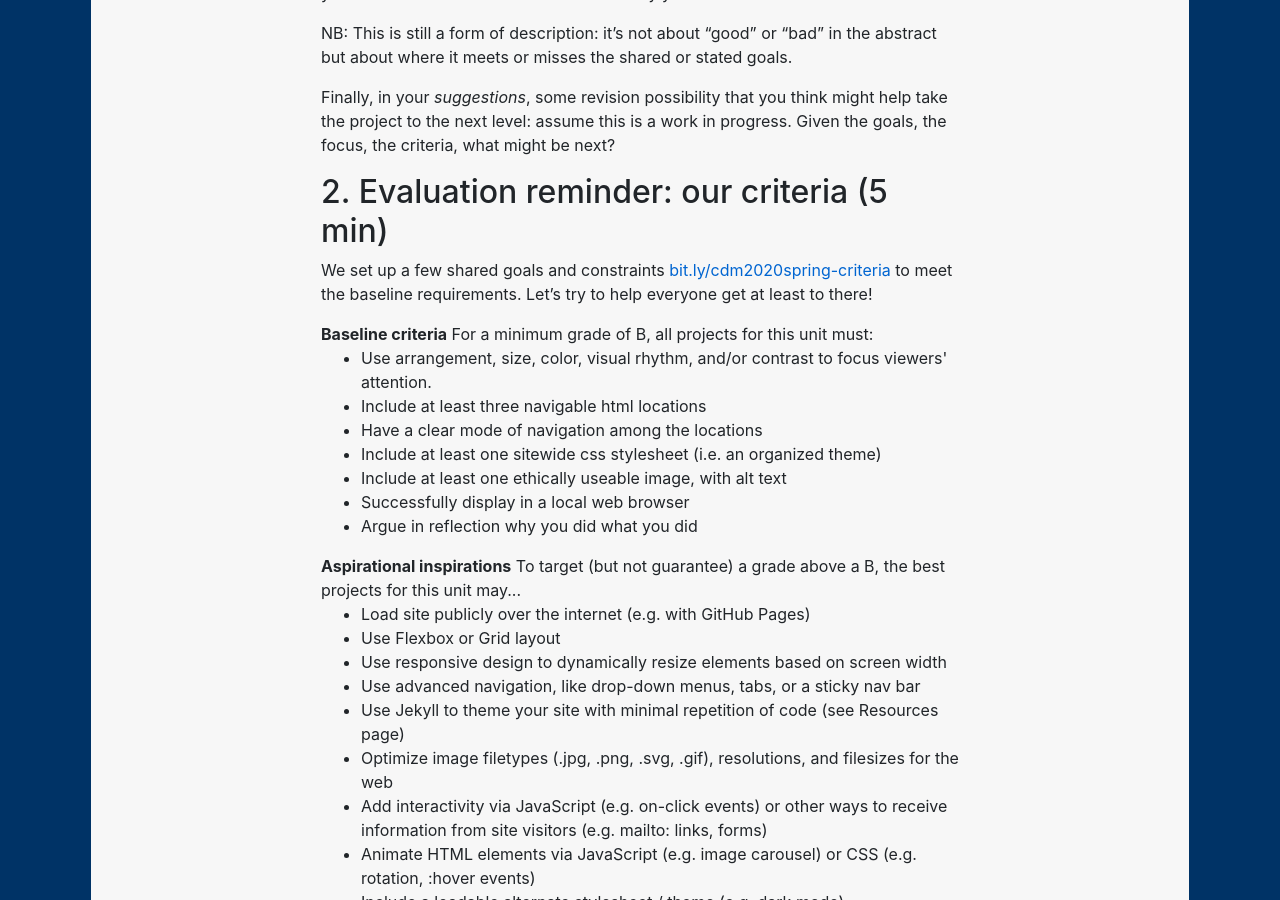
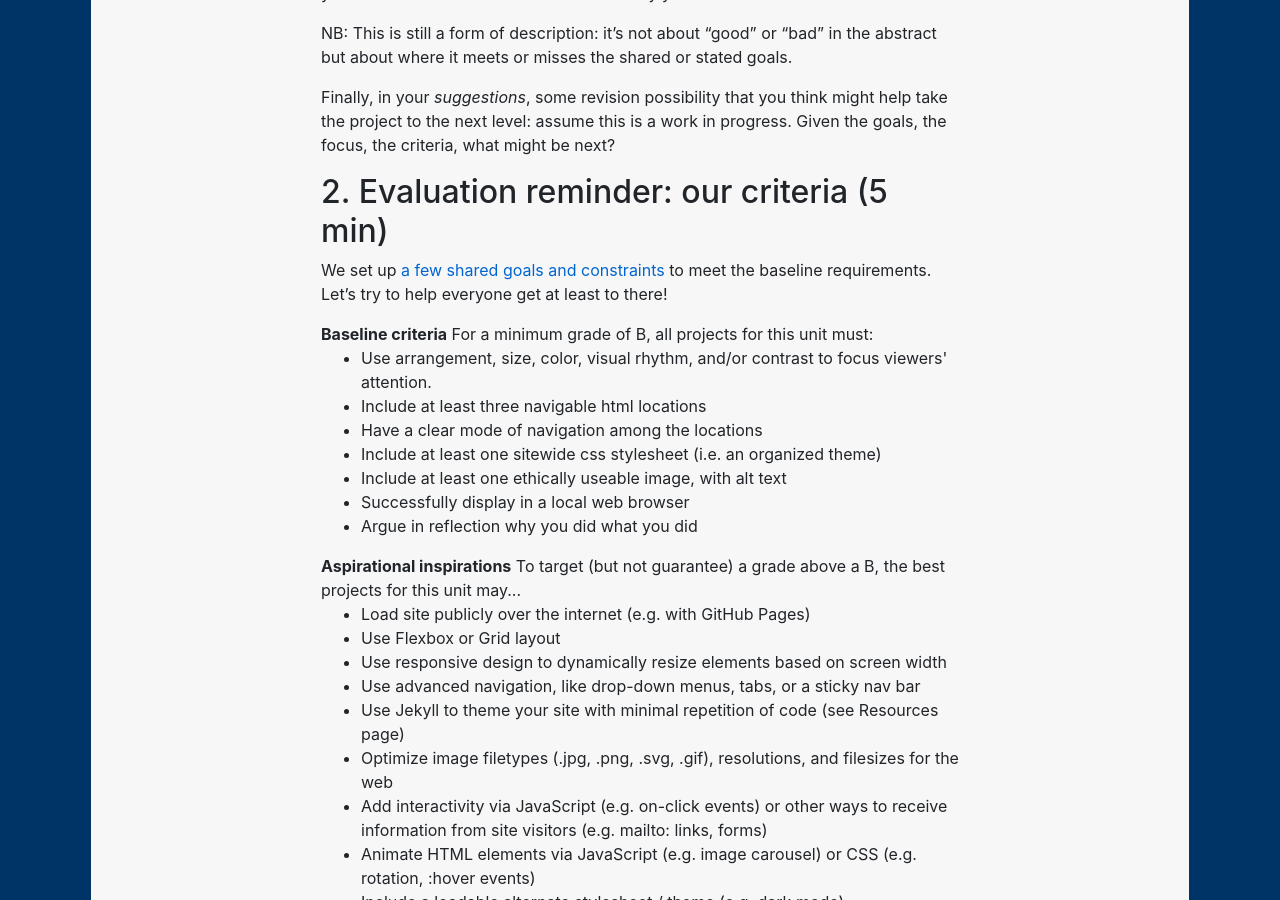
Before and after one commit to benmiller314/cdm2020spring, a Jekyll site: the page built from plans/lesson-20.md, in a window 1280 px wide and 900 px high, scrolled down 1965 px. Built offline with Jekyll 4.4.1, drawn with Linux system fonts in a browser that asks for light colours; our own code applies the rules of GitHub Pages for plain Markdown files.

Commit message:
link anchor text tweak

```diff
--- a/plans/lesson-20.md
+++ b/plans/lesson-20.md
@@ -57,7 +57,7 @@ Finally, in your <em>suggestions</em>, some revision possibility that you think
 I have here to return to you the index cards from the visual unit – not from the comments you *received*, but the comments you *gave*. Read them over. **Were you doing describe/evaluate/suggest?** If so, be proud! See if you can do it again in a new sensory mode. If not, strive to level up today: train your attention to see before judging. -->
 
 ## 2. Evaluation reminder: our criteria (5 min)
-We set up a few shared goals and constraints [bit.ly/cdm2020spring-criteria](http://bit.ly/cdm2020spring-criteria#heading=h.z8d1igk08a86) to meet the baseline requirements. Let's try to help everyone get at least to there!
+We set up [a few shared goals and constraints](http://bit.ly/cdm2020spring-criteria#heading=h.z8d1igk08a86) to meet the baseline requirements. Let's try to help everyone get at least to there!
 
 <aside>
 <strong>Baseline criteria</strong>
```
